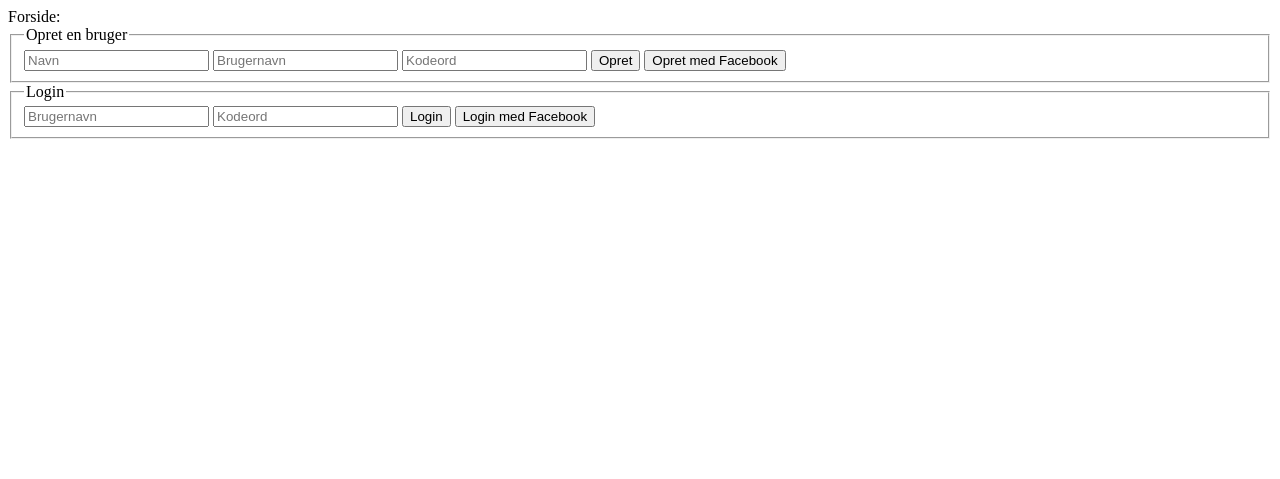
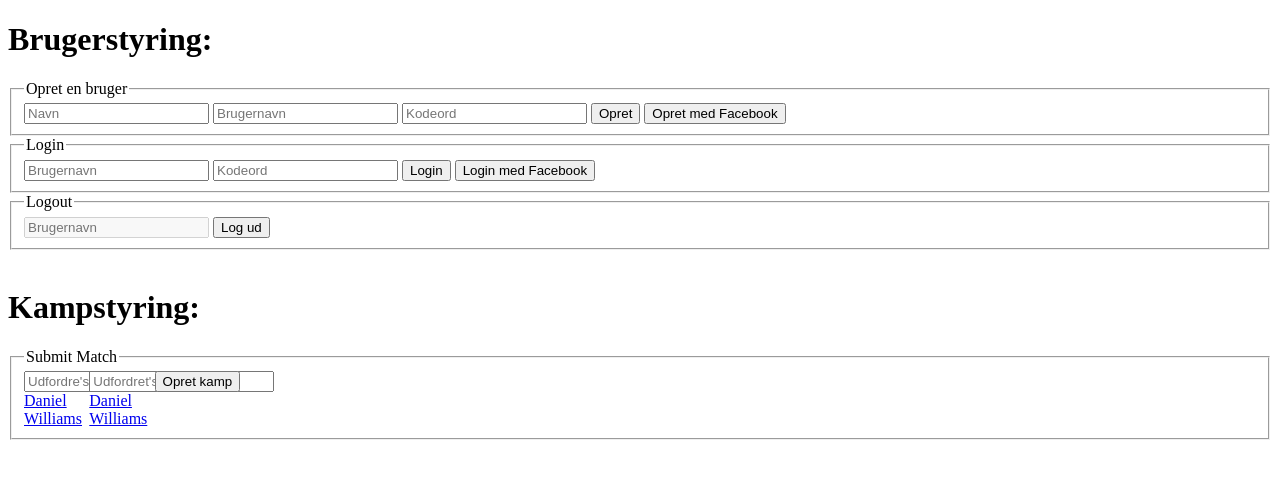
Before and after one commit to danieljameswilliams/tabletennis-tracker, a Node server app: page / in a window 1280 px wide. Shown: the top 479 px of the page. Run offline with Node 20, Linux system fonts and the light colour scheme; some libraries are stand-ins or nearby versions.

Commit message:
Match Creation markup added + Changes to naming of user/creation

```diff
--- a/public/views/home.handlebars
+++ b/public/views/home.handlebars
@@ -1,4 +1,7 @@
-Forside:
-
-{{> new-user}}
-{{> login}}
+<h1>Brugerstyring:</h1>
+{{> user/create}}
+{{> user/login}}
+{{> user/logout}}
+<br>
+<h1>Kampstyring:</h1>
+{{> match/create}}
--- /dev/null
+++ b/public/views/partials/match/create.handlebars
@@ -0,0 +1,16 @@
+<fieldset>
+  <legend>Submit Match</legend>
+  <form action="/api/match/create" method="POST" class="js-match-create-form">
+
+    <div style="width: 5.3%;float:left;">
+      <input type="text" name="challenger" placeholder="Udfordre's Navn"><br>
+      {{> match/player-preview}}
+    </div>
+    <div style="width: 5.3%;float:left;">
+      <input type="text" name="challenged" placeholder="Udfordret's Navn"><br>
+      {{> match/player-preview}}
+    </div>
+
+    <button type="submit" class="js-match-create-btn">Opret kamp</button>
+  </form>
+</fieldset>
--- /dev/null
+++ b/public/views/partials/match/player-preview.handlebars
@@ -0,0 +1 @@
+<a href="#">Daniel Williams</a>
--- a/public/views/partials/new-user.handlebars
+++ /dev/null
@@ -1,13 +0,0 @@
-<fieldset>
-  <legend>Opret en bruger</legend>
-  <form action="/api/user/signup" method="POST" class="js-create-form">
-    <input type="hidden" name="facebookid" id="facebookid" class="js-facebook-id">
-
-    <input type="text" name="name" placeholder="Navn">
-    <input type="text" name="username" placeholder="Brugernavn">
-    <input type="password" name="password" placeholder="Kodeord">
-
-    <button type="submit" class="js-create-btn manual-create-btn">Opret</button>
-    <button type="submit" class="js-create-btn facebook-create-btn">Opret med Facebook</button>
-  </form>
-</fieldset>
--- /dev/null
+++ b/public/views/partials/user/create.handlebars
@@ -0,0 +1,14 @@
+<fieldset>
+  <legend>Opret en bruger</legend>
+  <form action="/api/user/create" method="POST" class="js-user-create-form">
+    <input type="hidden" name="facebookid" id="facebookid" class="js-facebook-id">
+    <input type="hidden" name="accesstoken" id="accesstoken" class="js-accesstoken">
+
+    <input type="text" name="name" placeholder="Navn">
+    <input type="text" name="username" placeholder="Brugernavn">
+    <input type="password" name="password" placeholder="Kodeord">
+
+    <button type="submit" class="js-user-create-btn user-create__btn--manual">Opret</button>
+    <button type="submit" class="js-user-create-btn user-create__btn--facebook">Opret med Facebook</button>
+  </form>
+</fieldset>
--- a/public/views/partials/login.handlebars
+++ b/public/views/partials/user/login.handlebars
@@ -2,6 +2,7 @@
   <legend>Login</legend>
   <form action="/api/user/login" method="POST" class="js-login-form">
     <input type="hidden" name="facebookid" id="facebookid" class="js-facebook-id">
+    <input type="hidden" name="accesstoken" id="accesstoken" class="js-accesstoken">
 
     <input type="text" name="username" placeholder="Brugernavn">
     <input type="password" name="password" placeholder="Kodeord">
--- /dev/null
+++ b/public/views/partials/user/logout.handlebars
@@ -0,0 +1,11 @@
+<fieldset>
+  <legend>Logout</legend>
+  <form action="/api/user/logout" method="POST" class="js-logout-form">
+    <input type="hidden" name="facebookid" id="facebookid" class="js-facebook-id">
+    <input type="hidden" name="accesstoken" id="accesstoken" class="js-accesstoken">
+
+    <input type="text" name="username" id="username" placeholder="Brugernavn" disabled>
+
+    <button type="submit" class="js-login-btn manual-login-btn">Log ud</button>
+  </form>
+</fieldset>
```
Also changed, not shown: routes/api/user.js (+24 -6 lines), public/assets/javascripts/main.js, public/assets/javascripts/partials/_facebook-authentication.js, public/assets/javascripts/partials/match/_create.js, public/assets/javascripts/partials/user/_create.js (added), public/assets/javascripts/partials/user/_login.js.
